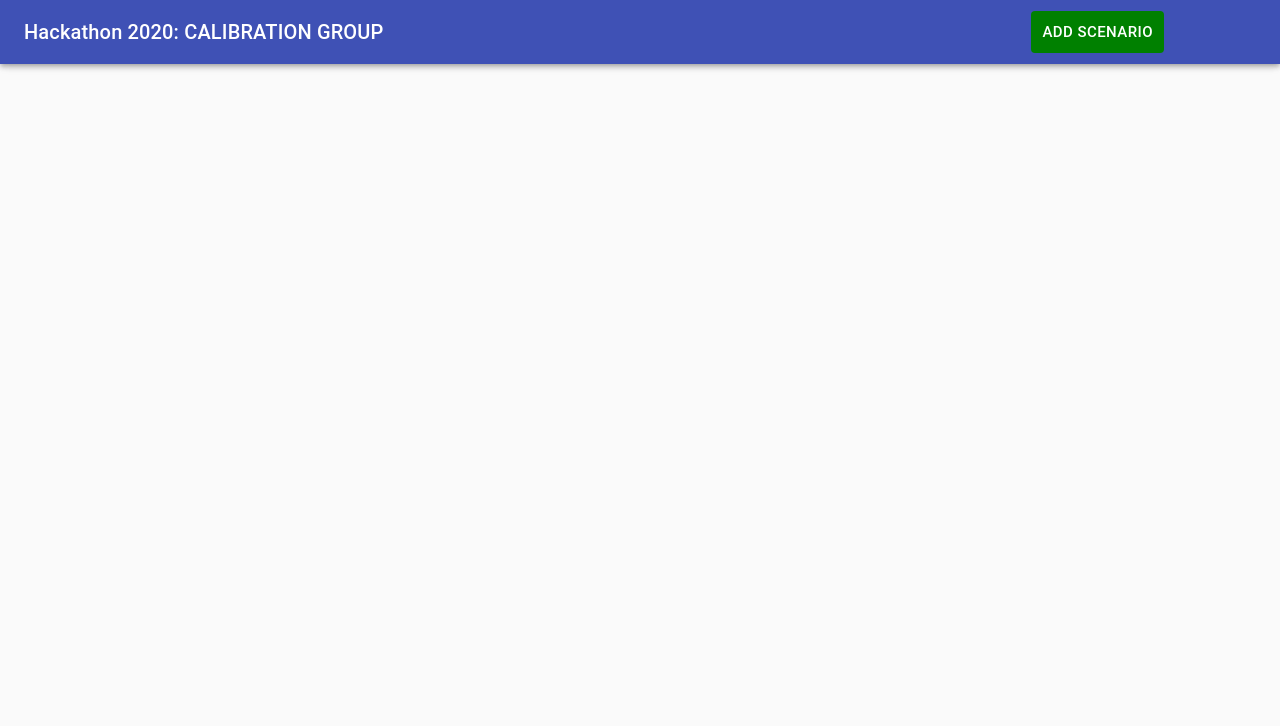
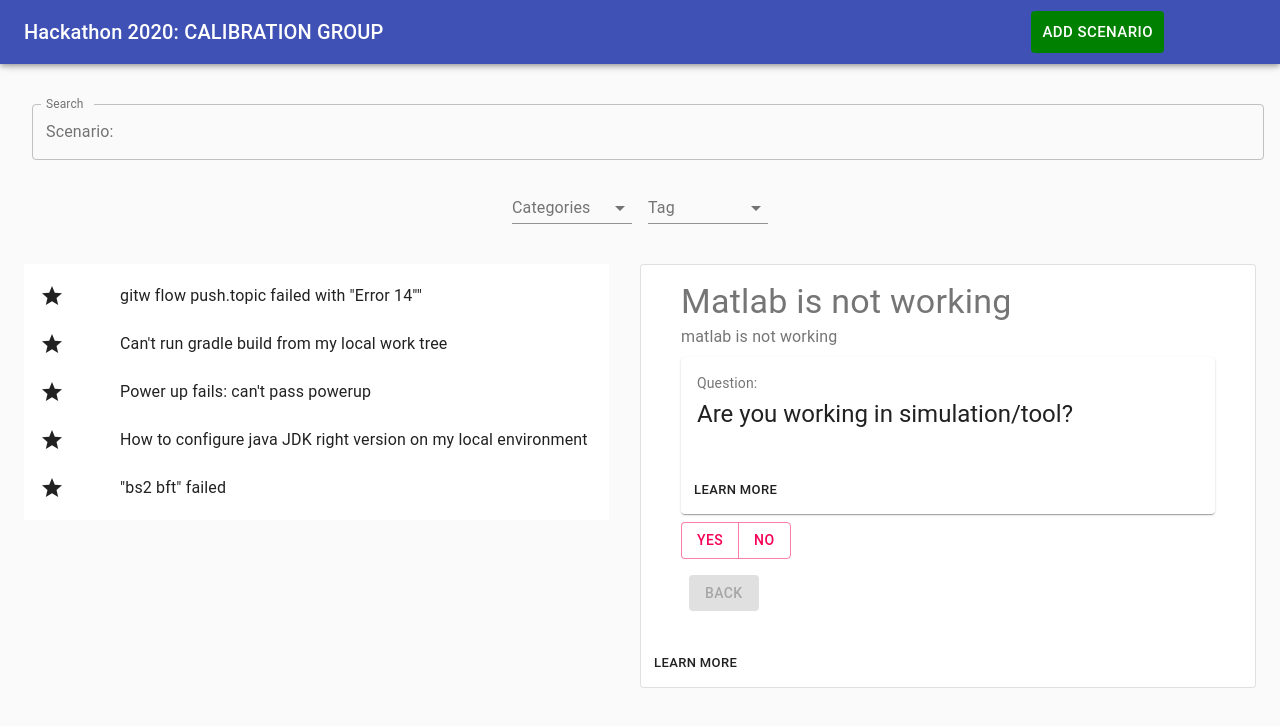
Before and after one commit to hackathoncal/hackathoncal-frontend, a React (Create React App) app: page / in a window 1280 px wide. Shown: the top 726 px of the page. Built offline with nearby package versions, Linux system fonts and the light colour scheme.

Commit message:
updated main to the correct state

```diff
--- a/src/components/Main.js
+++ b/src/components/Main.js
@@ -27,11 +27,11 @@
                 <Container fixed>
 
                 <AppBar handleShowCreateNewScenarioModalBtnClick={this.handleShowCreateNewScenarioModalBtnClick}/>
-                {/*<Search />*/}
-                {/*<DropDownListContainer />*/}
-                {/*<ScenariosContainer />*/}
-                {/*<ShowScenario />*/}
-                {/*{this.state.showCreateNewScenarioModal && <CreateNewScenario handleShowCreateNewScenarioModalBtnClick={this.handleShowCreateNewScenarioModalBtnClick}/> }*/}
+                <Search />
+                <DropDownListContainer />
+                <ScenariosContainer />
+                {/* <ShowScenario /> */}
+                {this.state.showCreateNewScenarioModal && <CreateNewScenario handleShowCreateNewScenarioModalBtnClick={this.handleShowCreateNewScenarioModalBtnClick}/> }
                 {this.state.showCreateNewScenarioModal &&
                     <CreateScenarioModal
                         showCreateNewScenarioModal={this.state.showCreateNewScenarioModal}
```
Also changed, not shown: 1 other file (tests, documents, lock files or other folders).
